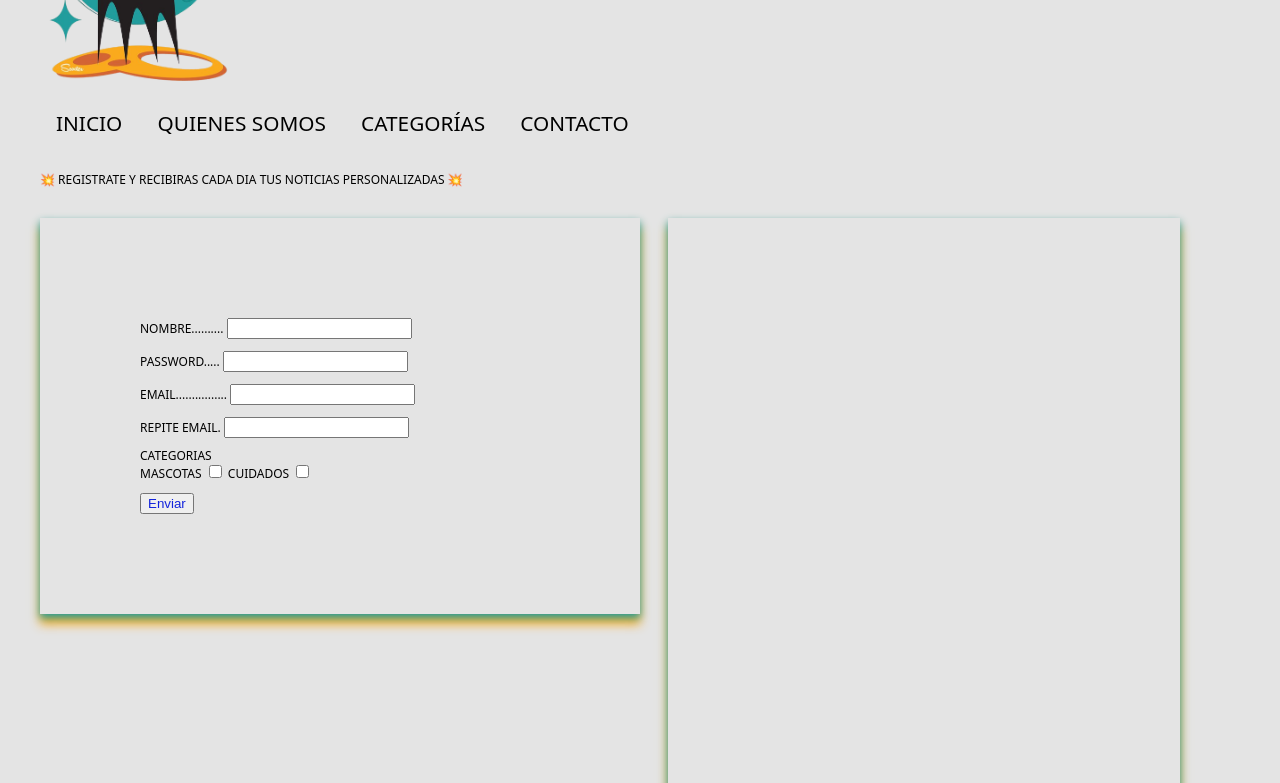
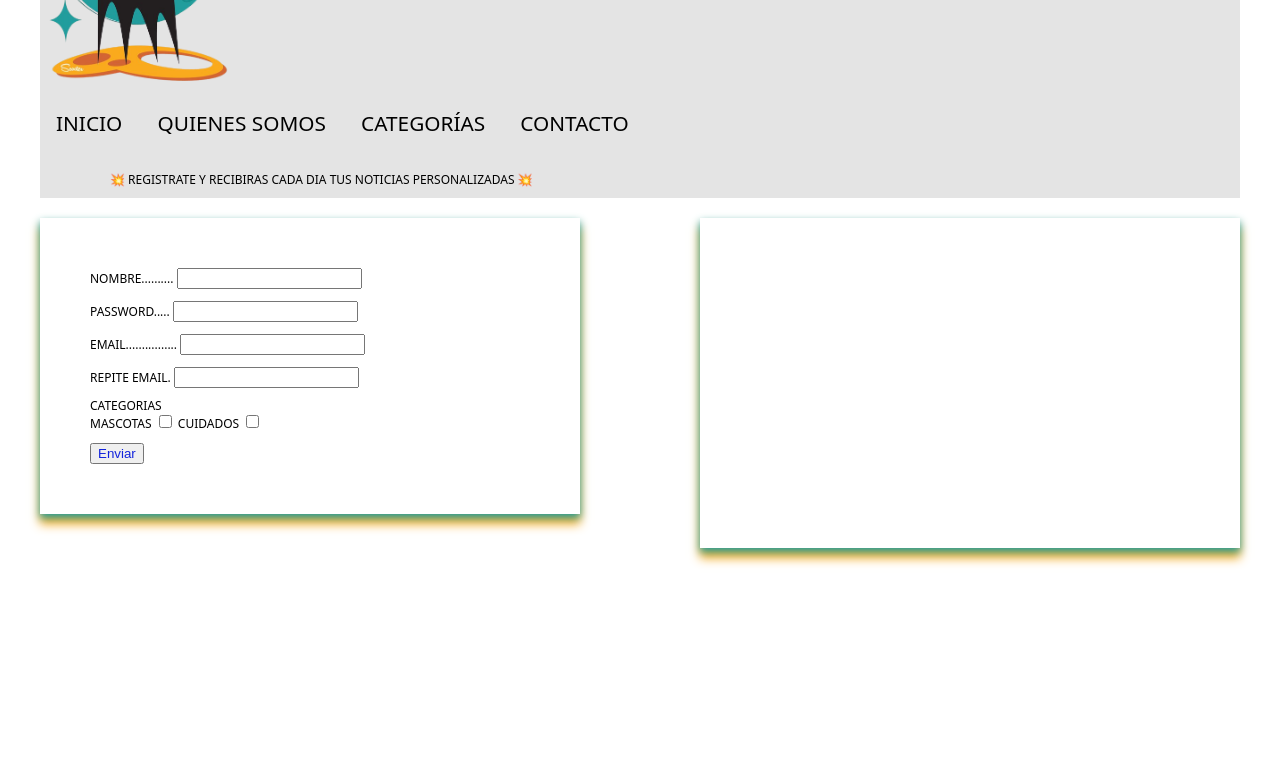
Before and after one commit to Anaroco/actividad_entregable_HB, a plain HTML site: page contacto.html in a window 1280 px wide. Shown: the part 194-977 px from the top of the page. After the commit the page ends 800 px from the top, so only its background shows below. Drawn offline with Linux system fonts and the light colour scheme; some packages are replaced by stand-ins of ours; files whose address does not match are found by name.

Commit message:
ajuste de ventanas

```diff
--- a/contacto.html
+++ b/contacto.html
@@ -105,7 +105,7 @@
             </div>
         </form>
 
-    </div>
+
 
     <div id="mapa">
 
@@ -115,11 +115,11 @@
         <script src="https://maps.googleapis.com/maps/api/js?key=AIzaSyAo2spkHbD-wfnjw2cqvAaBo07Iq0dQ1e0&callback=initMap&v=weekly&channel=2" async></script>
 
     </div>
-
+</div>
 
 <script src="index.js"></script>
 <script src="app.js"></script>
-
+<div id="overlay"></div>
 </body>
 
 </html>
--- a/css/maps.css
+++ b/css/maps.css
@@ -24,11 +24,11 @@ body {
     -webkit-touch-callout: none;                /* prevent callout to copy image, etc when tap to hold */
     -webkit-text-size-adjust: none;             /* prevent webkit from resizing text to fit */
     -webkit-user-select: none;                  /* prevent copy paste, to allow, change 'none' to 'text' */
-    background-color:#E4E4E4;
-    /* background-image:linear-gradient(to bottom, #A7A7A7 0%, #E4E4E4 51%); */
+
+    /* background-image:linear-gradient(to bottom, #A7A7A7 0%, #E4E4E4 51%);  */
     font-family: system-ui, -apple-system, -apple-system-font, 'Segoe UI', 'Roboto', sans-serif;
     font-size:12px;
-    height:100vh;
+    /* height:100vh; */
     margin:0px;
     padding:0px;
     /* Padding to avoid the "unsafe" areas behind notches in the screen */
@@ -37,4 +37,4 @@ body {
     width:100%;
 }
 
-#cntMapa { height: 100vh; }
+ #cntMapa { height: 40vh; }
--- a/css/styles.css
+++ b/css/styles.css
@@ -3,6 +3,7 @@
     max-width: 1200px;
     margin: 0 auto;
     background-color:#E4E4E4;
+
 }
 .zona {
     overflow:hidden;
@@ -75,12 +76,13 @@ nav#social a { margin: 0 3px; }
 
 .registro{
     margin-top: 30px;
+    margin-left: 70px;
 }
 #formulario {
     margin-top: 20px;
-width: 50%;
+width: 45%;
 box-shadow: 0 4px 8px 0 rgba(33, 157, 157, 255), 0 10px 10px 0 rgba(249,170,29,255);
-padding: 100px;
+padding: 50px;
 float: left;
 display: inline;
 }
@@ -88,11 +90,12 @@ display: inline;
 #mapa {
     margin-top: 20px;
     display: inline;
-    width: 40%;
+    width: 45%;
+
     box-shadow: 0 4px 8px 0 rgba(33, 157, 157, 255), 0 10px 10px 0 rgba(249,170,29,255);
     padding:5px;
     float: right;
-    margin-right: 100px;
+
 }
 .colorBoton{
     color: rgb(19, 36, 219);
```
